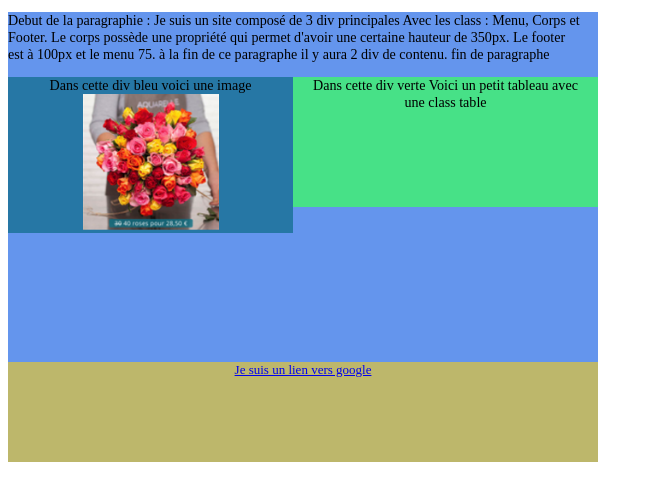
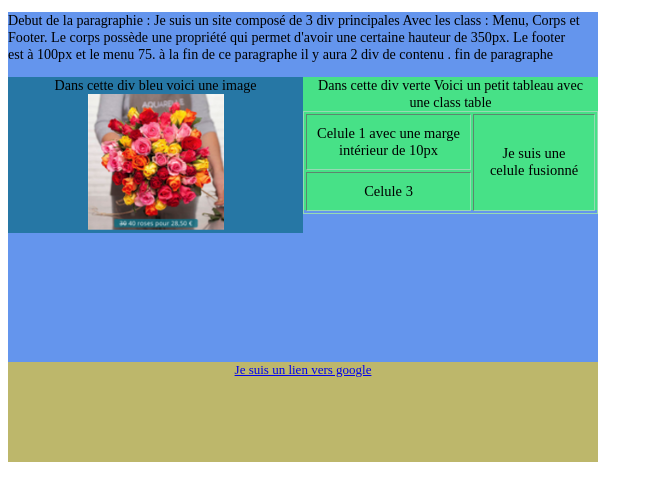
Before and after one commit to Tellier-Neo/DTLSN1, a plain HTML site: page index.html in a window 1280 px wide. Shown: the part 99-600 px from the top of the page, without its empty margins (0-653 px from the left). Drawn offline with Linux system fonts and the light colour scheme.

Commit message:
Version Finale

```diff
--- a/index.html
+++ b/index.html
@@ -18,7 +18,7 @@
 </header>
 <div class="Corps">
     <div class="paragraphe">
-        <p>Debut de la paragraphie : Je suis un site composé de 3 div principales Avec les class : Menu, Corps et Footer. Le corps possède une propriété qui permet d'avoir une certaine hauteur de 350px. Le footer est à 100px et le menu 75. à la fin de ce paragraphe il y aura 2 div de contenu. fin de paragraphe</p>
+        <p>Debut de la paragraphie : Je suis un site composé de 3 div principales Avec les class : Menu, Corps et Footer. Le corps possède une propriété qui permet d'avoir une certaine hauteur de 350px. Le footer est à 100px et le menu 75. à la fin de ce paragraphe il y aura 2 div de contenu . fin de paragraphe</p>
     </div>
     <div class="conteneur">
         <div class="divblue">
@@ -26,8 +26,15 @@
             <img src="assets/images/image_div_bleu.png" alt="Image de fleur avec le prix" class="image_1">
         </div>
         <div class="divgreen">
-            Dans cette div verte Voici un petit tableau avec une class table
-            <table class="tableau">
+            <p class="parag_vert">Dans cette div verte Voici un petit tableau avec une class table</p>
+            <table class="tableau" border="1">
+                <tr>
+                    <td class="cell">Celule 1 avec une marge intérieur de 10px</td>
+                    <td rowspan="2" class="cell">Je suis une celule fusionné</td>
+                 </tr>
+                 <tr>
+                    <td class="cell">Celule 3</td>
+                 </tr>
 
             </table>
         </div>
--- a/main.css
+++ b/main.css
@@ -38,11 +38,9 @@ footer {
 
 .divgreen {
     width: 296px;
-    height: 130px;
+    height: 133px;
     background-color: rgb(71, 225, 135);
     text-align: center;
-    padding-left: 10px;
-    padding-right: 10px;
     font-size: 14.1px;
     font-weight: 500;
 }
@@ -55,6 +53,26 @@ footer {
 .paragraphe {
     padding-right: 15px;
     font-size: 14.1px;
+    font-weight: 540;
+    font-family:'Times New Roman', Times, serif
+}
+
+.tableau {
+    border-width: 1px;
+    border-style:solid;
+    border-color: rgba(151, 218, 179, 1);
+}
+
+.parag_vert {
+    margin: 0px;
+    padding-left: 10px;
+    padding-right: 10px;
+}
+
+.cell {
+    font-size: 14.5px;
+    padding: 10px;
     font-weight: 500;
-    font-family:
+    font-style:normal;
+    font-family: 'Times New Roman';
 }
```
